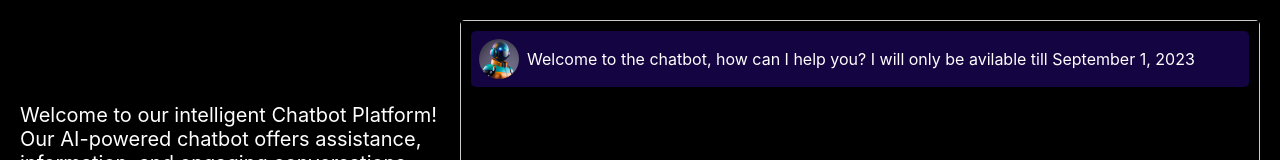
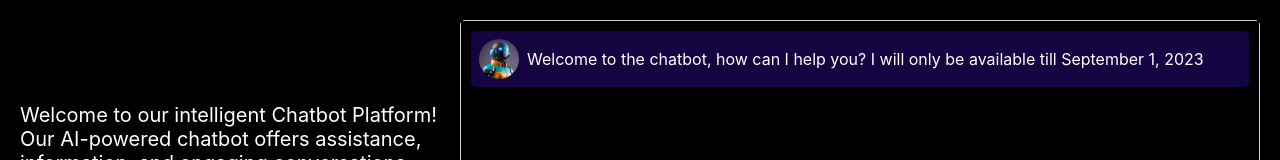
Before and after one commit to m-azra3l/chatbotapp, a React (Create React App) app: page / in a window 1280 px wide. Shown: the top 160 px of the page. Built offline with nearby package versions, Linux system fonts and the light colour scheme.

Commit message:
Update to chatbot.js, a spelling issue in the default message hahahaha

```diff
--- a/src/components/chatbot.js
+++ b/src/components/chatbot.js
@@ -21,7 +21,7 @@ class Chatbot extends Component {
   this.setState({
     messages: [...this.state.messages, {
       sender: "bot",
-      content: "Welcome to the chatbot, how can I help you? I will only be avilable till September 1, 2023",
+      content: "Welcome to the chatbot, how can I help you? I will only be available till September 1, 2023",
       image: botImage
     }]
   });
```
